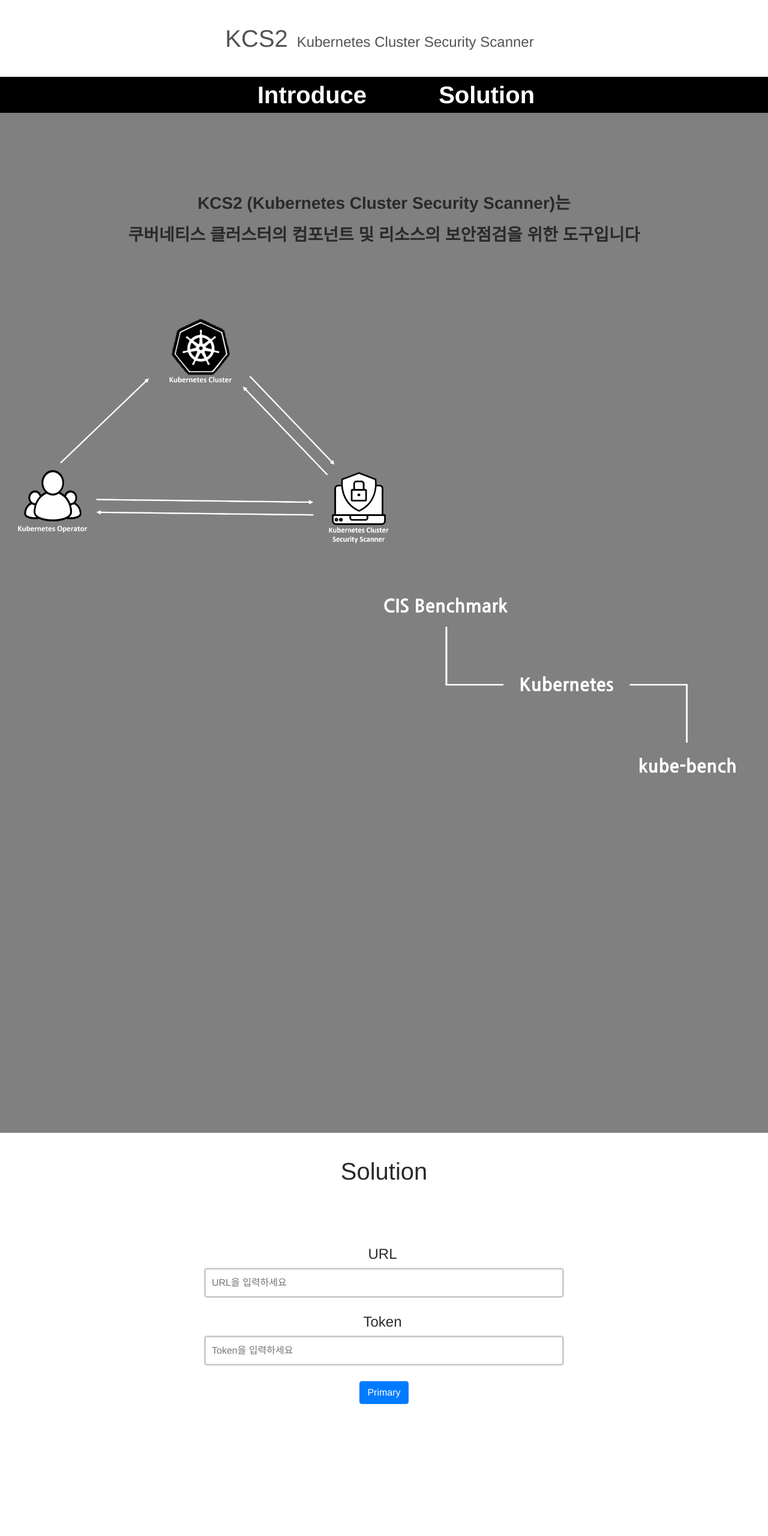
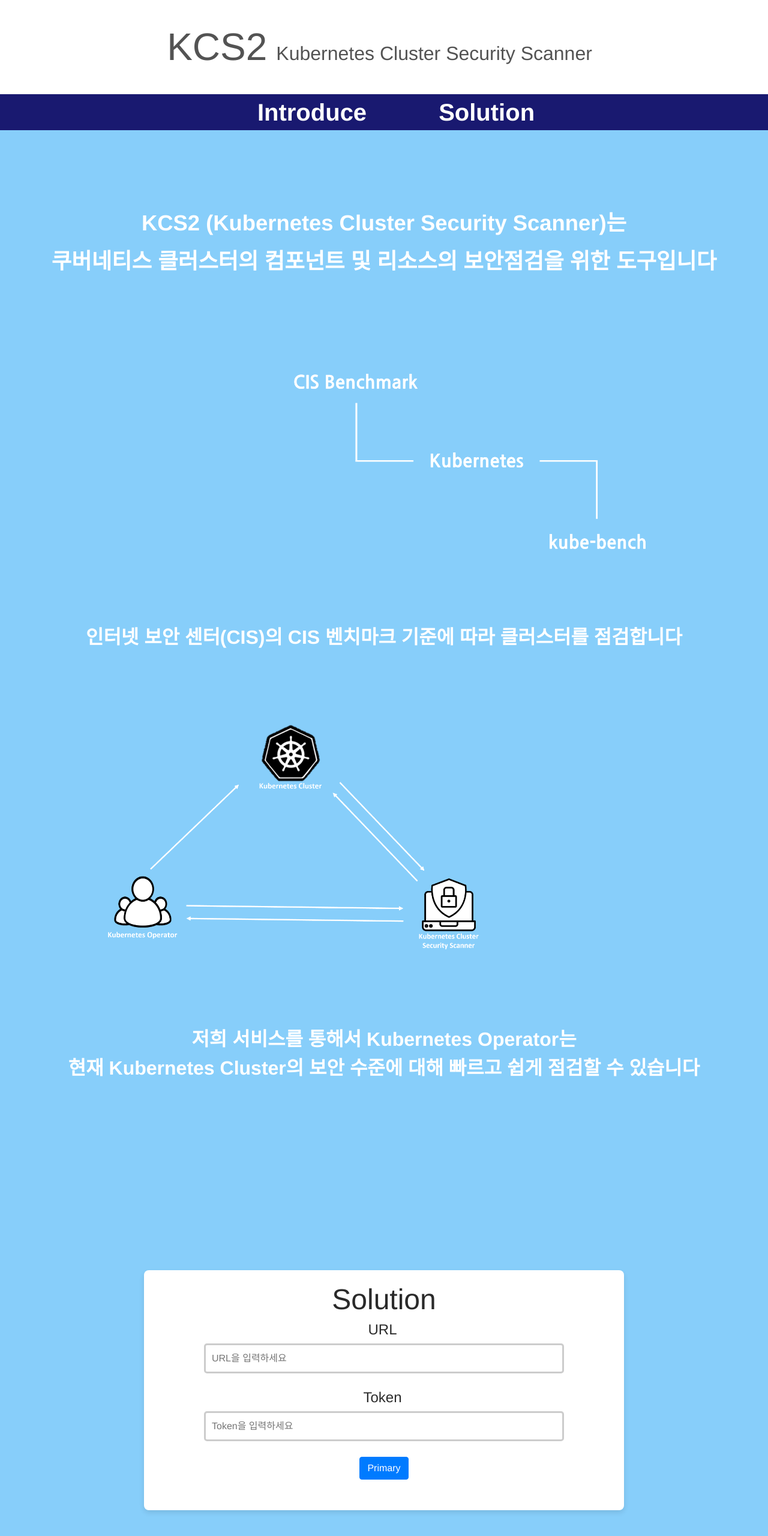
Before and after one commit to dra2sun7/final-front, a Vue app: page / in a window 1280 px wide. Shown: the top 2560 px of the page at 60% size. Built offline with nearby package versions, Linux system fonts and the light colour scheme.

Commit message:
Websocket 1차 설정

```diff
--- a/package.json
+++ b/package.json
@@ -9,7 +9,7 @@
   },
   "dependencies": {
     "@vue/cli": "^5.0.8",
-    "axios": "^1.6.0",
+    "axios": "^1.7.3",
     "core-js": "^3.8.3",
     "tough-cookie": "^4.1.3",
     "vue": "^3.3.7",
--- a/src/App.vue
+++ b/src/App.vue
@@ -1,50 +1,72 @@
+<template>
+  <div>
+    <link rel="stylesheet" href="https://stackpath.bootstrapcdn.com/bootstrap/4.1.3/css/bootstrap.min.css">
 
-<template>
-
-  <link rel="stylesheet" href="https://stackpath.bootstrapcdn.com/bootstrap/4.1.3/css/bootstrap.min.css">
-  <div class="black-bg" v-if="isLoading==true" style="z-index: 1;"><div class="container">
+    <div class="black-bg" v-if="isLoading==true" style="z-index: 1;">
+      <div class="container">
         <div class="spinner" style="margin-top: 20px;"></div>
-  </div></div>
+      </div>
+    </div>
 
     <div class="black-bg" v-if="flag==true" style="z-index: 1;">
-    <div class="container"><div class="text-box">
+      <div class="container">
+        <div class="text-box">
           <p v-for="message in logMessage" :key="message" v-html="formatLogMessage(message)"></p>
-    </div></div><button type="button" class="btn btn-primary" style="margin-top: 10px;" @click="flag=false">닫기</button></div>
+        </div>
+      </div>
+      <!-- <button type="button" class="btn btn-primary" style="margin-top: 10px;" @click="flag=false">닫기</button> -->
+      <button type="button" class="btn btn-primary" style="margin-top: 10px;" @click="flag=false">닫기</button>
+    </div>
+
     <div>
       <router-link to="/" class="header-link" @click="toTheHome">
-    <h1>KCS2</h1>
-    <h4>Kubernetes Cluster Security Scanner</h4>
+        <h1 style="font-size: 4em;">KCS2</h1>
+        <h4 style="font-size: 2em;">Kubernetes Cluster Security Scanner</h4>
       </router-link>
     </div>
 
-  <div id='menu1' :style="{ marginTop: menuMarginTop + 'px' }">
+    <div id='menu1' style="background-color: MidnightBlue;" :style="{ marginTop: menuMarginTop + 'px' }">
       <ul>
         <li><a href='#' @click="showAbout">Introduce</a></li>
         <li><a href='#' @click="showSystem">Solution</a></li>
       </ul>
     </div>
 
-  <div style="background-color: gray; width: 100%; height: 1700px;" ref="stage1">
+    <div style="background-color: LightSkyBlue; width: 100%; height: 1900px;" ref="stage1">
       <h3>
         <p style="margin-bottom: 100px">&nbsp;</p>
-      <strong><p style="margin-bottom: 20px">KCS2 (Kubernetes Cluster Security Scanner)는</p>
-      <p style="margin-bottom: 100px" >쿠버네티스 클러스터의 컴포넌트 및 리소스의 보안점검을 위한 도구입니다</p></strong>
+        <strong>
+          <p style="margin-bottom: 20px; color: white; font-size: 1.3em;">KCS2 (Kubernetes Cluster Security Scanner)는</p>
+          <p style="margin-bottom: 100px; color: white; font-size: 1.3em;">쿠버네티스 클러스터의 컴포넌트 및 리소스의 보안점검을 위한 도구입니다</p>
+        </strong>
       </h3>
+      <img style="margin-bottom: 100px;" src="@/assets/image2.png" class="image2">
+      <strong><p style="margin-bottom: 100px; font-size: 2em; color: white;">
+        인터넷 보안 센터(CIS)의 CIS 벤치마크 기준에 따라 클러스터를 점검합니다
+      </p></strong>
+
       <img src="@/assets/image1.png" class="image1">
-    <img src="@/assets/image2.png" class="image2">
+      <p style="margin-bottom: 100px"></p>
+      <strong><p style="margin-bottom: 200px; color: white; font-size: 2em;">
+        저희 서비스를 통해서 Kubernetes Operator는<br>
+        현재 Kubernetes Cluster의 보안 수준에 대해 빠르고 쉽게 점검할 수 있습니다
+      </p></strong>
     </div>
 
-  <div>
-  <h1 style="margin-top: 40px;" ref="stage3">Solution</h1>
-  <h4 style="margin-right: 5px; margin-top: 100px;">URL</h4>
+    <div style="background-color: LightSkyBlue; height: 1000px">
+      <div style="background-color: white; padding: 20px; border-radius: 8px; box-shadow: 0px 4px 8px rgba(0, 0, 0, 0.1); width: 800px; height: 400px; margin: 0 auto;">
+        <h1 style="font-size: 3em;" ref="stage3">Solution</h1>
+        <h4 style="margin-right: 5px;">URL</h4>
         <div class="input-group">
           <p><input type="text" v-model="apiServer" autocomplete="off" placeholder="URL을 입력하세요"></p>
         </div>
         <h4 style="margin-right: 5px;">Token</h4>
         <div class="input-group">
-    <p><input type= "password" v-model="token" placeholder="Token을 입력하세요"></p>
+          <p><input type="password" v-model="token" placeholder="Token을 입력하세요"></p>
         </div>
-  <button type="button" class="btn btn-primary" @click="sendDataToBackend" style="margin-bottom: 480px">Primary</button>
+        <button type="button" class="btn btn-primary" @click="sendDataToBackend" style="margin-bottom: 50px">Primary</button>
+      </div>
+    </div>
   </div>
 </template>
 
@@ -131,11 +153,25 @@ body{
 div {
   box-sizing: border-box;
 }
-.black-bg{
-  width: 100%; height: 100%;
-  background: rgba(0,0,0,0.5);
+
+.top-background {
   position: fixed;
-  order: -1;
+  top: 0;
+  left: 0;
+  width: 100%;
+  height: 60px; /* Adjust height as needed */
+  background-color: LightSkyBlue;
+  z-index: 1; /* Make sure it is below black-bg */
+}
+
+.black-bg {
+  width: 100%;
+  height: 100%;
+  background: rgba(0, 0, 0, 0.5);
+  position: fixed;
+  top: 0; /* Add this to ensure it stays at the top */
+  left: 0; /* Add this to ensure it spans the full width */
+  z-index: 999; /* Ensure it appears above other elements */
 }
 
 #app {
@@ -206,14 +242,14 @@ div {
 }
 
 .image1 {
-  margin-right: 600px;
+  margin-right: 300px;
   width: 50%; /* 원하는 너비에 맞게 조정 가능 */
   height: auto; /* 가로:세로 비율을 유지 */
 }
 
 .image2 {
   margin-top: 50px;
-  margin-left: 600px;
+  margin-left: 300px;
   width: 50%; /* 원하는 너비에 맞게 조정 가능 */
   height: auto; /* 가로:세로 비율을 유지 */
 }
@@ -263,6 +299,18 @@ div {
   width: 600px;
 }
 
+.scroll-container {
+  background-color: gray;
+  width: 100%;
+  height: 1700px;
+  position: relative;
+  overflow: hidden;
+}
+
+.image1, .image2 {
+  height: auto;
+}
+
 a {
   color: inherit; /* Use the default text color */
   text-decoration: none; /* Remove underline */
```
Also changed, not shown: 1 other file (tests, documents, lock files or other folders). Lines whose indentation alone changed are shown as unchanged.
